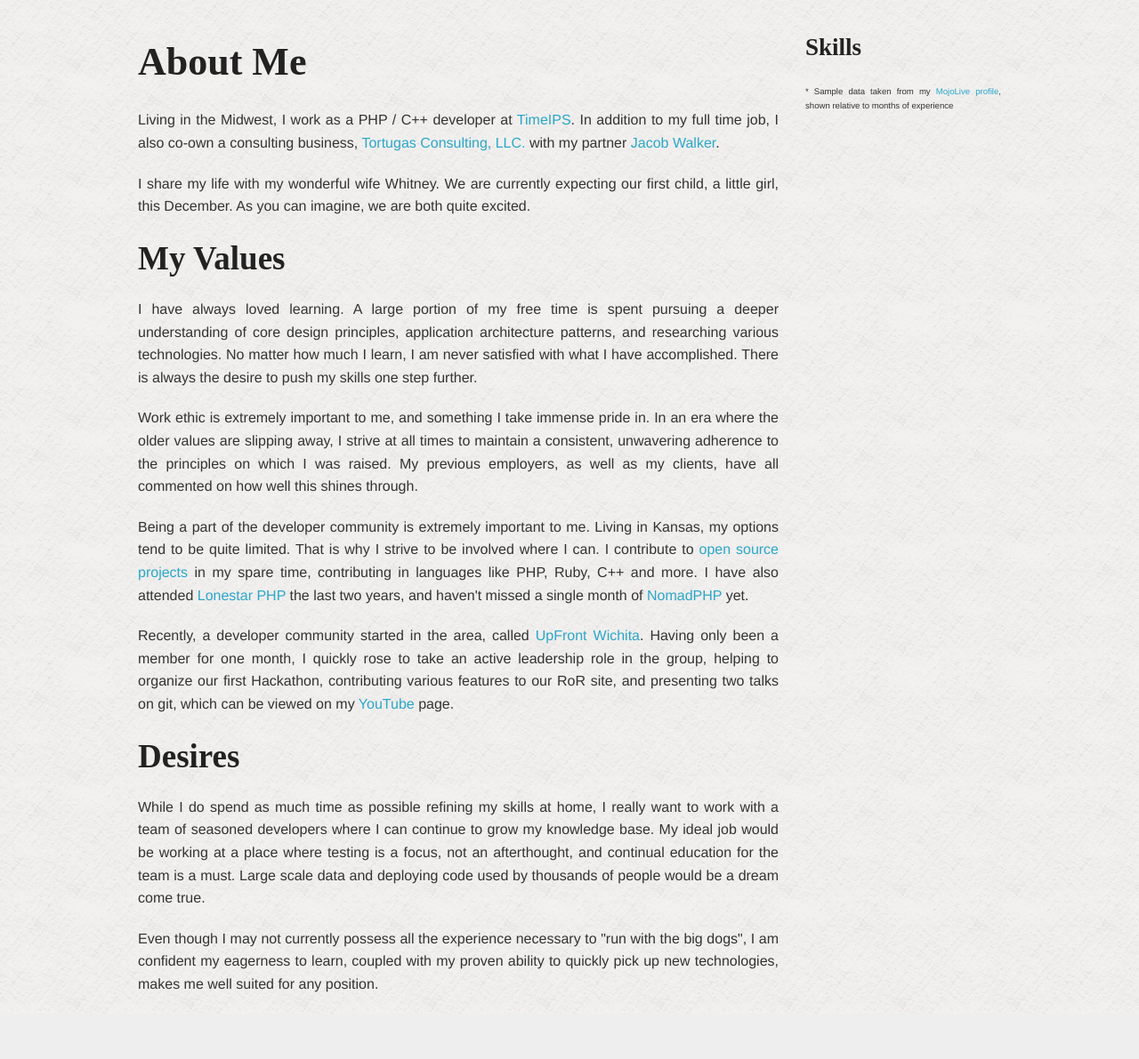
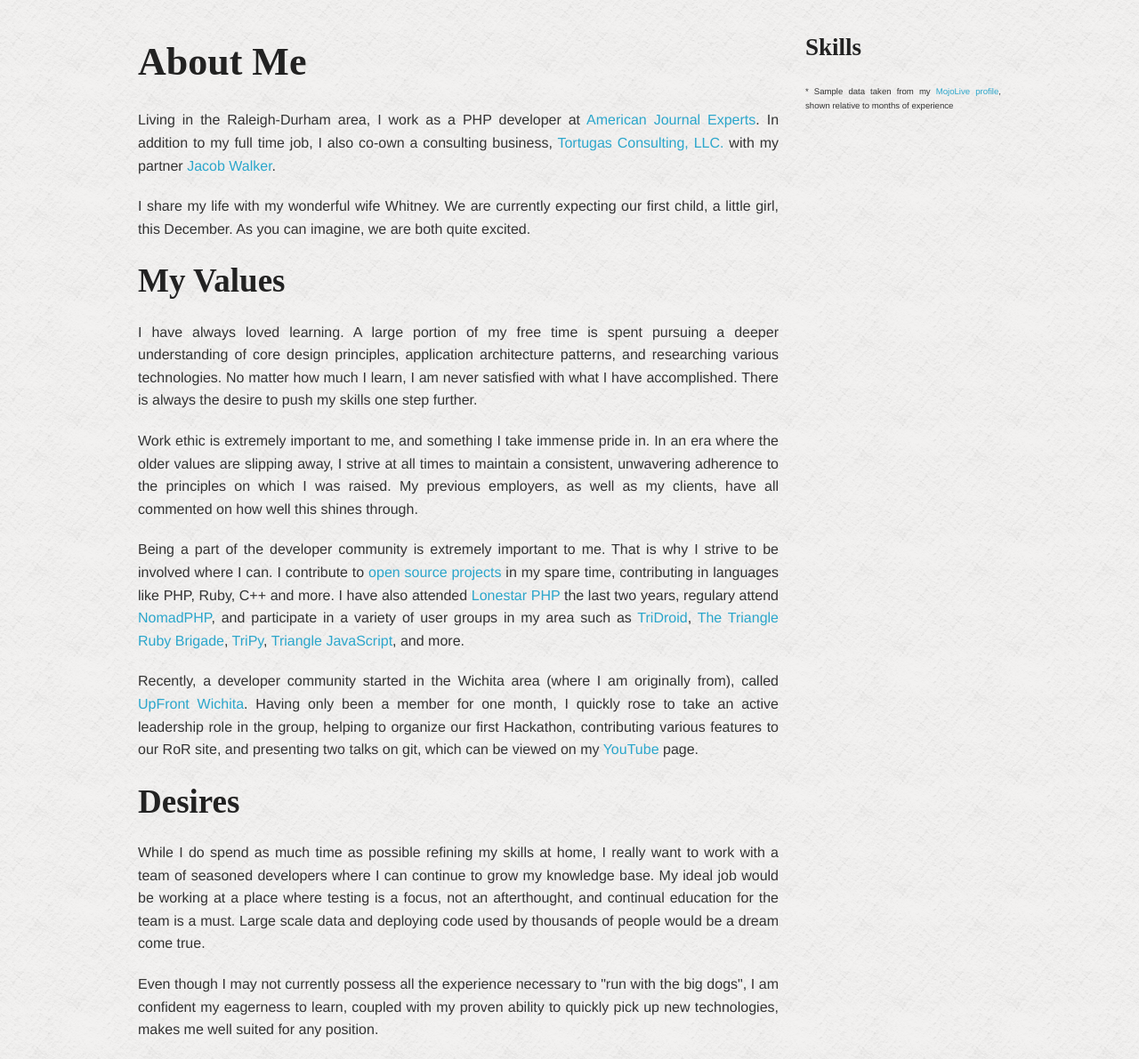
Before and after one commit to keelerm84/matthewmkeeler.com, a PHP site: template resources/views/about.twig in a window 1280 px wide. Shown: the part 45-1236 px from the top of the page at 89% size. Before the commit the page ends 1180 px from the top, so only its background shows below. Run offline with PHP 8.4, Linux system fonts and the light colour scheme; the template is opened without the code that fills it, so the values that code supplies are empty; some libraries are stand-ins or nearby versions; some web fonts are replaced.

Commit message:
Provide updated involvement and location info

```diff
--- a/resources/views/about.twig
+++ b/resources/views/about.twig
@@ -4,23 +4,81 @@
   <div class="row">
     <div class="large-9 columns">
         <h1>About Me</h1>
-        <p>Living in the Midwest, I work as a PHP / C++ developer at <a href="http://timeips.com">TimeIPS</a>.  In addition to my full time job, I also co-own a consulting business, <a href="http://tortugas-llc.com">Tortugas Consulting, LLC.</a> with my partner <a href="http://jacob-walker.com">Jacob Walker</a>.</p>
+        <p>
+          Living in the Raleigh-Durham area, I work as a PHP developer at <a
+          href="http://aje.com">American Journal Experts</a>.  In addition to
+          my full time job, I also co-own a consulting business, <a
+          href="http://tortugas-llc.com">Tortugas Consulting, LLC.</a> with my
+          partner <a href="http://jacob-walker.com">Jacob Walker</a>.
+        </p>
 
-        <p>I share my life with my wonderful wife Whitney.  We are currently expecting our first child, a little girl, this December.  As you can imagine, we are both quite excited.</p>
+        <p>
+          I share my life with my wonderful wife Whitney.  We are currently
+          expecting our first child, a little girl, this December.  As you can
+          imagine, we are both quite excited.
+        </p>
 
         <h2>My Values</h2>
-        <p>I have always loved learning.  A large portion of my free time is spent pursuing a deeper understanding of core design principles, application architecture patterns, and researching various technologies.  No matter how much I learn, I am never satisfied with what I have accomplished.  There is always the desire to push my skills one step further.</p>
+        <p>
+          I have always loved learning.  A large portion of my free time is
+          spent pursuing a deeper understanding of core design principles,
+          application architecture patterns, and researching various
+          technologies.  No matter how much I learn, I am never satisfied with
+          what I have accomplished.  There is always the desire to push my
+          skills one step further.
+        </p>
 
-        <p>Work ethic is extremely important to me, and something I take immense pride in.  In an era where the older values are slipping away, I strive at all times to maintain a consistent, unwavering adherence to the principles on which I was raised.  My previous employers, as well as my clients, have all commented on how well this shines through.</p>
+        <p>
+          Work ethic is extremely important to me, and something I take immense
+          pride in.  In an era where the older values are slipping away, I
+          strive at all times to maintain a consistent, unwavering adherence to
+          the principles on which I was raised.  My previous employers, as well
+          as my clients, have all commented on how well this shines through.
+        </p>
 
-        <p>Being a part of the developer community is extremely important to me.  Living in Kansas, my options tend to be quite limited.  That is why I strive to be involved where I can.  I contribute to <a href="http://github.com/keelerm84">open source projects</a> in my spare time, contributing in languages like PHP, Ruby, C++ and more.  I have also attended <a href="http://lonestarphp.com">Lonestar PHP</a> the last two years, and haven't missed a single month of <a href="http://nomadphp.com">NomadPHP</a> yet.</p>
+        <p>
+          Being a part of the developer community is extremely important to me.
+          That is why I strive to be involved where I can.  I contribute to <a
+          href="http://github.com/keelerm84">open source projects</a> in my
+          spare time, contributing in languages like PHP, Ruby, C++ and more.
+          I have also attended <a href="http://lonestarphp.com">Lonestar
+          PHP</a> the last two years, regulary attend <a
+          href="http://nomadphp.com">NomadPHP</a>, and participate in a variety
+          of user groups in my area such as <a
+          href="http://www.meetup.com/TriDroid/">TriDroid</a>, <a
+          href="http://www.meetup.com/raleighrb/">The Triangle Ruby
+          Brigade</a>, <a href="http://www.meetup.com/tripython/">TriPy</a>, <a
+          href="http://www.meetup.com/Triangle-JavaScript/">Triangle
+          JavaScript</a>, and more.
+        </p>
 
-        <p>Recently, a developer community started in the area, called <a href="http://upfrontwichita.com">UpFront Wichita</a>.  Having only been a member for one month, I quickly rose to take an active leadership role in the group, helping to organize our first Hackathon, contributing various features to our RoR site, and presenting two talks on git, which can be viewed on my <a href="http://www.youtube.com/user/keelerm84ify">YouTube</a> page.</p>
+        <p>
+          Recently, a developer community started in the Wichita area (where I
+          am originally from), called <a
+          href="http://upfrontwichita.com">UpFront Wichita</a>.  Having only
+          been a member for one month, I quickly rose to take an active
+          leadership role in the group, helping to organize our first
+          Hackathon, contributing various features to our RoR site, and
+          presenting two talks on git, which can be viewed on my <a
+          href="http://www.youtube.com/user/keelerm84ify">YouTube</a> page.
+        </p>
 
         <h2>Desires</h2>
-        <p>While I do spend as much time as possible refining my skills at home, I really want to work with a team of seasoned developers where I can continue to grow my knowledge base.  My ideal job would be working at a place where testing is a focus, not an afterthought, and continual education for the team is a must.  Large scale data and deploying code used by thousands of people would be a dream come true.</p>
+        <p>
+          While I do spend as much time as possible refining my skills at home,
+          I really want to work with a team of seasoned developers where I can
+          continue to grow my knowledge base.  My ideal job would be working at
+          a place where testing is a focus, not an afterthought, and continual
+          education for the team is a must.  Large scale data and deploying
+          code used by thousands of people would be a dream come true.
+        </p>
 
-        <p>Even though I may not currently possess all the experience necessary to "run with the big dogs", I am confident my eagerness to learn, coupled with my proven ability to quickly pick up new technologies, makes me well suited for any position.</p>
+        <p>
+          Even though I may not currently possess all the experience necessary
+          to "run with the big dogs", I am confident my eagerness to learn,
+          coupled with my proven ability to quickly pick up new technologies,
+          makes me well suited for any position.
+        </p>
     </div>
 
     <div class="large-3 columns">
```
Also changed, not shown: resources/views/home.twig (+15 -4 lines).
